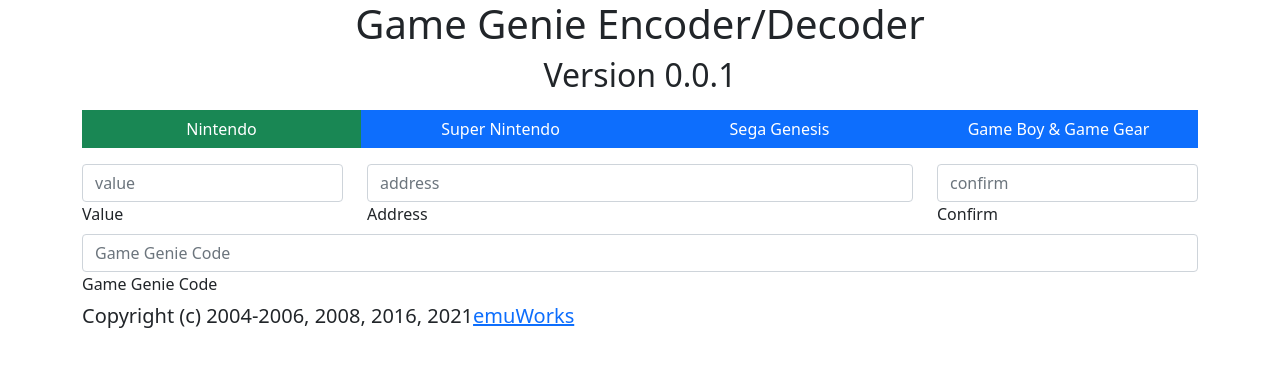
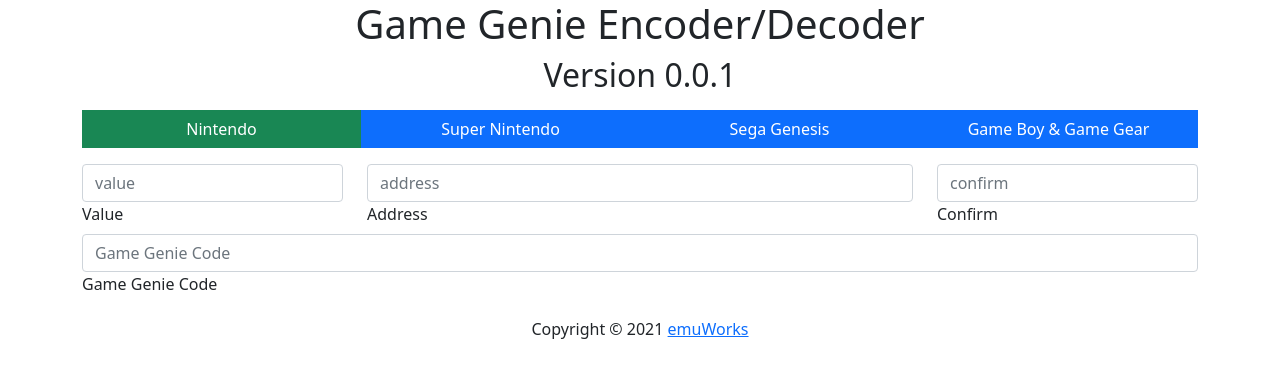
Before and after one commit to jdratlif/ggencoder-react, a React (Create React App) app in the folder ggencoder/: page / in a window 1280 px wide. Shown: the top 378 px of the page. Built offline with nearby package versions, Linux system fonts and the light colour scheme.

Commit message:
adjust footer text size and alignment

```diff
--- a/ggencoder/src/components/Footer.tsx
+++ b/ggencoder/src/components/Footer.tsx
@@ -1,10 +1,10 @@
 const Footer = () => {
   return (
-    <footer>
-      <h5>
-        Copyright (c) 2004-2006, 2008, 2016, 2021
+    <footer className="mt-3">
+      <h6 className="text-center">
+        Copyright &copy; 2021{" "}
         <a href="http://games.technoplaza.net">emuWorks</a>
-      </h5>
+      </h6>
     </footer>
   );
 };
```
